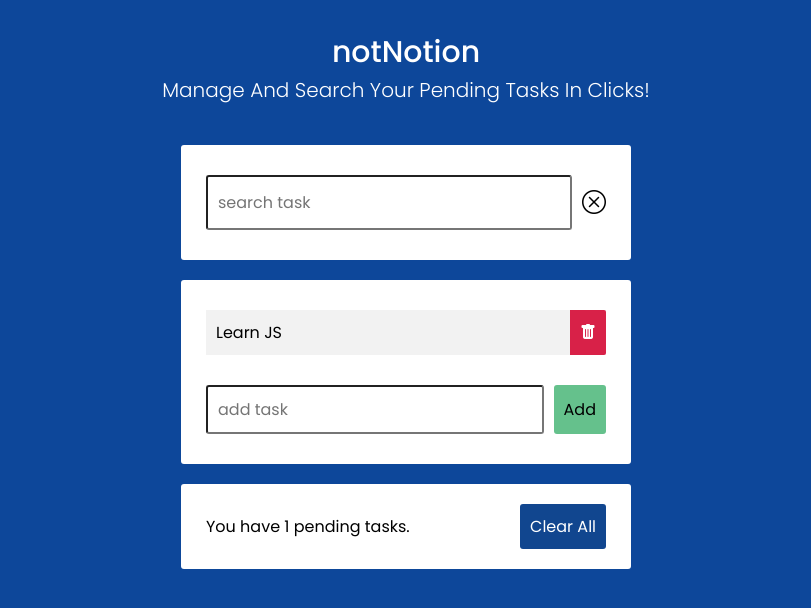
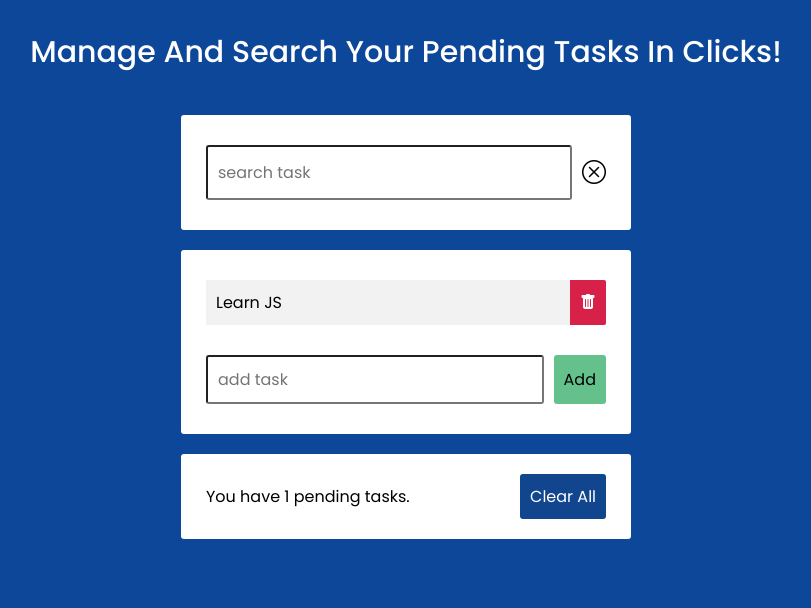
Before and after one commit to ayush8303/taskManagerProject, a plain HTML site: page index.html in a window 1280 px wide. Shown: the whole page, without its empty margins (234-1045 px from the left). Drawn offline with nearby package versions, Linux system fonts and the light colour scheme.

Commit message:
updated html

```diff
--- a/index.html
+++ b/index.html
@@ -6,17 +6,14 @@
     <meta name="viewport" content="width=device-width, initial-scale=1.0" />
     <title>notNotion - Manage And Search Your Pending Tasks In Clicks!</title>
 
-    <link rel="icon" type="image/x-icon" href="./images/favicon.ico" />
+    <link rel="icon" type="image/x-icon" href="./icon/favicon.ico" />
     <link rel="stylesheet" href="./style.css" />
   </head>
   <body>
     <main>
       <div class="wrap">
         <section class="heading">
-          <p class="title">notNotion</p>
-          <p class="subtitle">
-            Manage And Search Your Pending Tasks In Clicks!
-          </p>
+          <p class="title">Manage And Search Your Pending Tasks In Clicks!</p>
         </section>
 
         <section class="task-manager">
```
